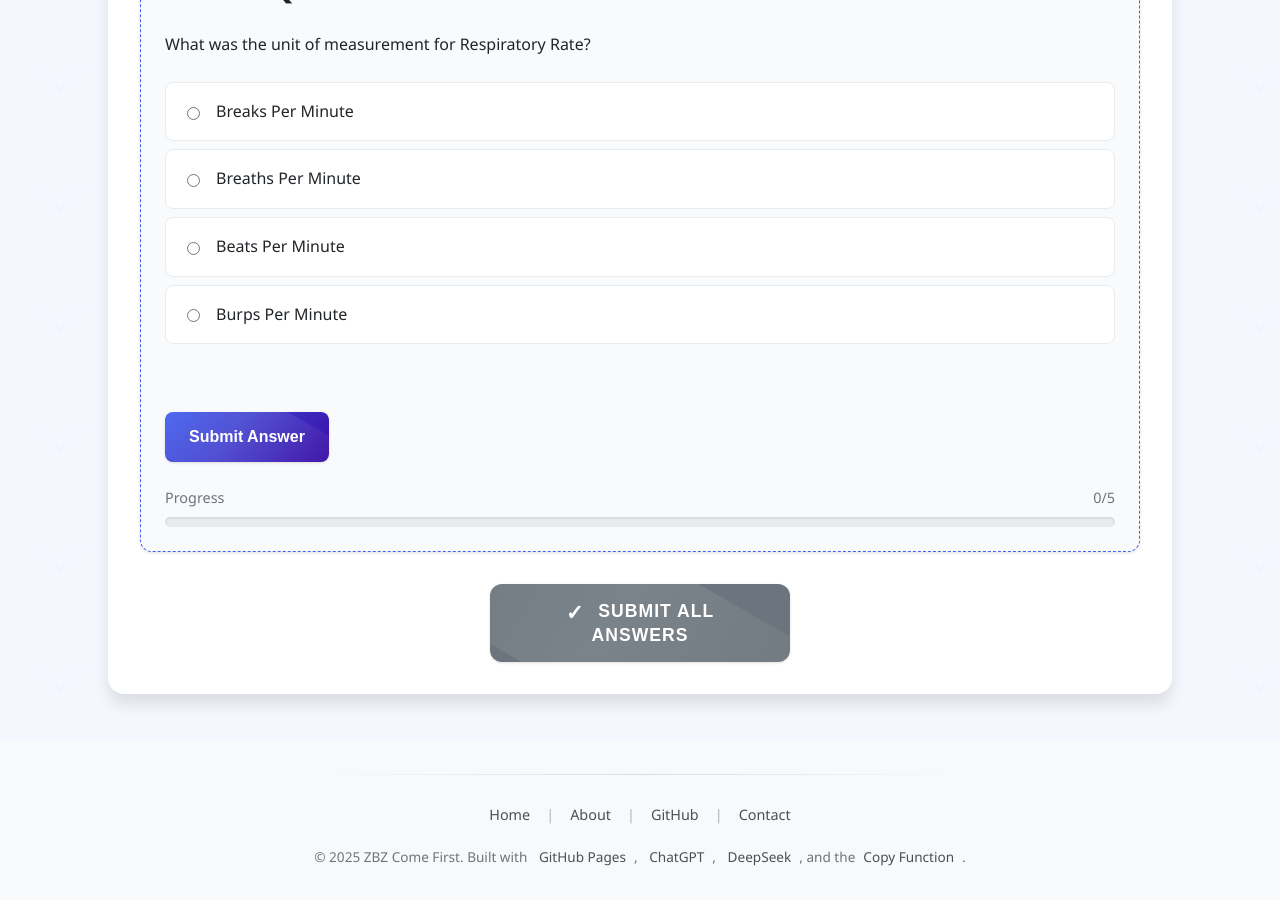
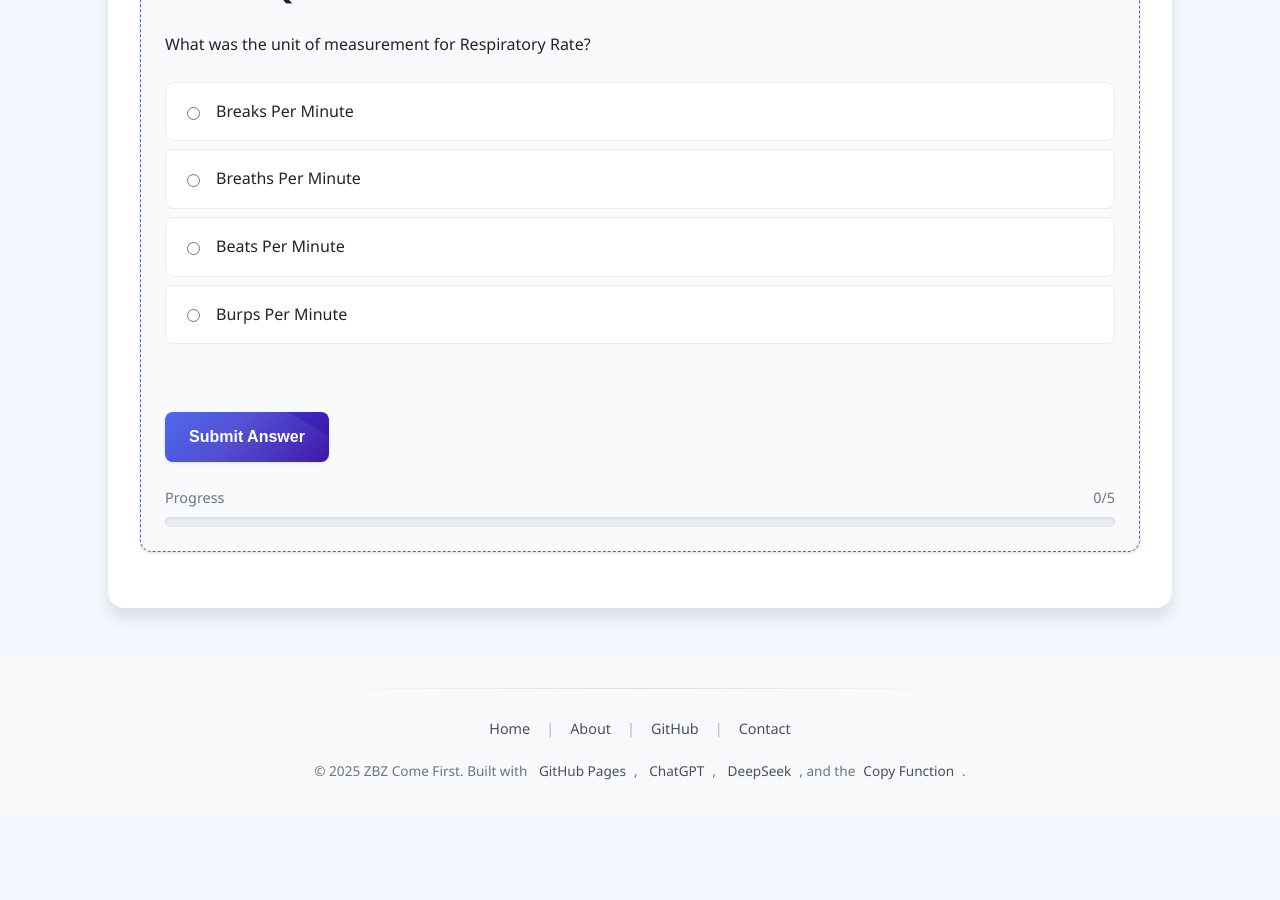
Before and after one commit to ZBZFirst/info, a Jekyll site: the page built from testquiz.md, in a window 1280 px wide and 900 px high, scrolled down 906 px. Built offline with Jekyll 4.4.1, drawn with Linux system fonts in a browser that asks for light colours; after the commit the page ends 1720 px from its top, so only the background shows below that.

Commit message:
Update testquiz.md

```diff
--- a/testquiz.md
+++ b/testquiz.md
@@ -91,9 +91,6 @@ title: Minute Ventilation Quiz
     <div id="math-complete" class="completion-message hidden">
         All application and recall questions completed!
     </div>
-    <button id="final-submission" disabled>
-        Submit All Answers
-    </button>
 </div>
 <script type="module" src="certificate-manager.js"></script>
 <script src="quiz.js"></script>
```
